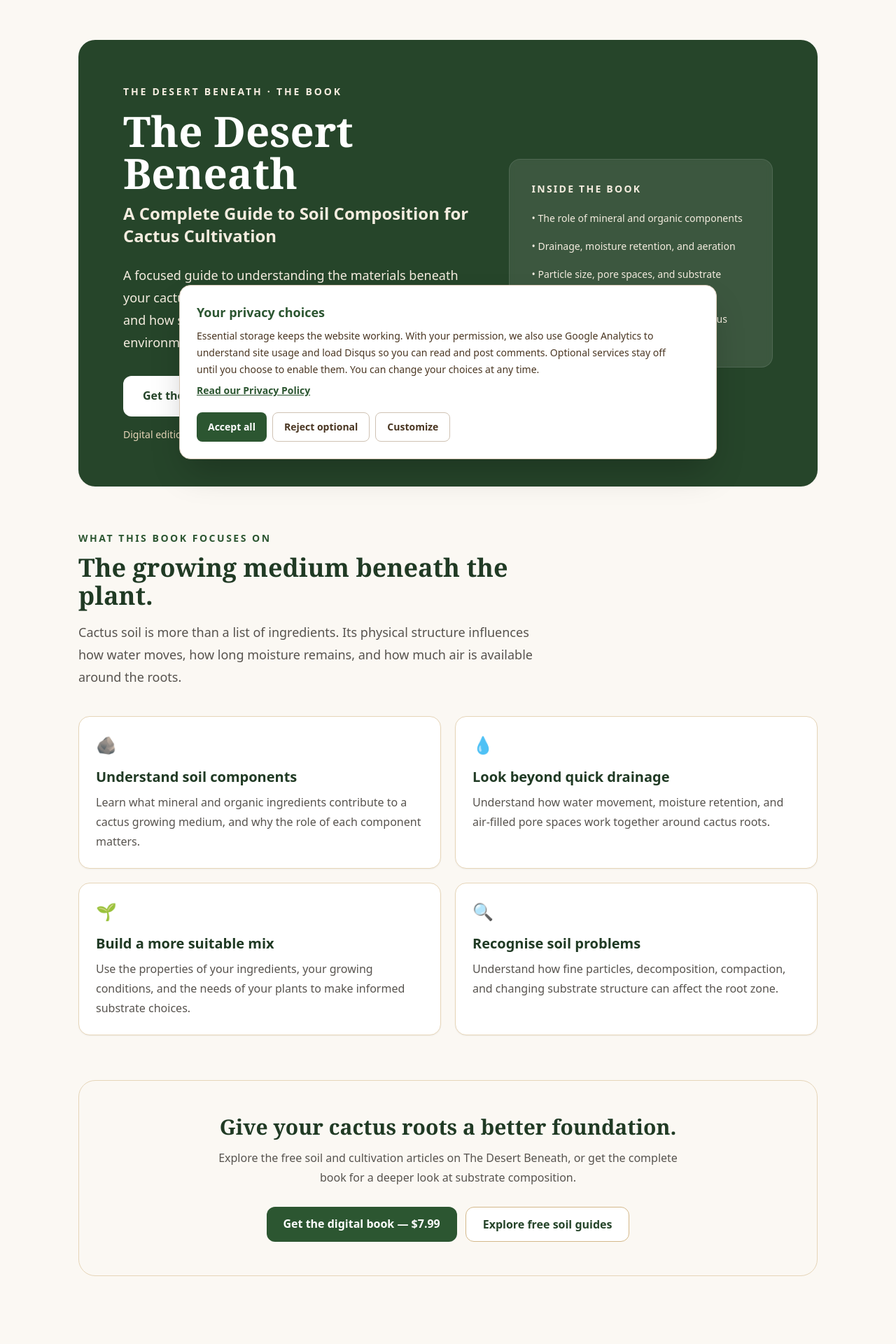
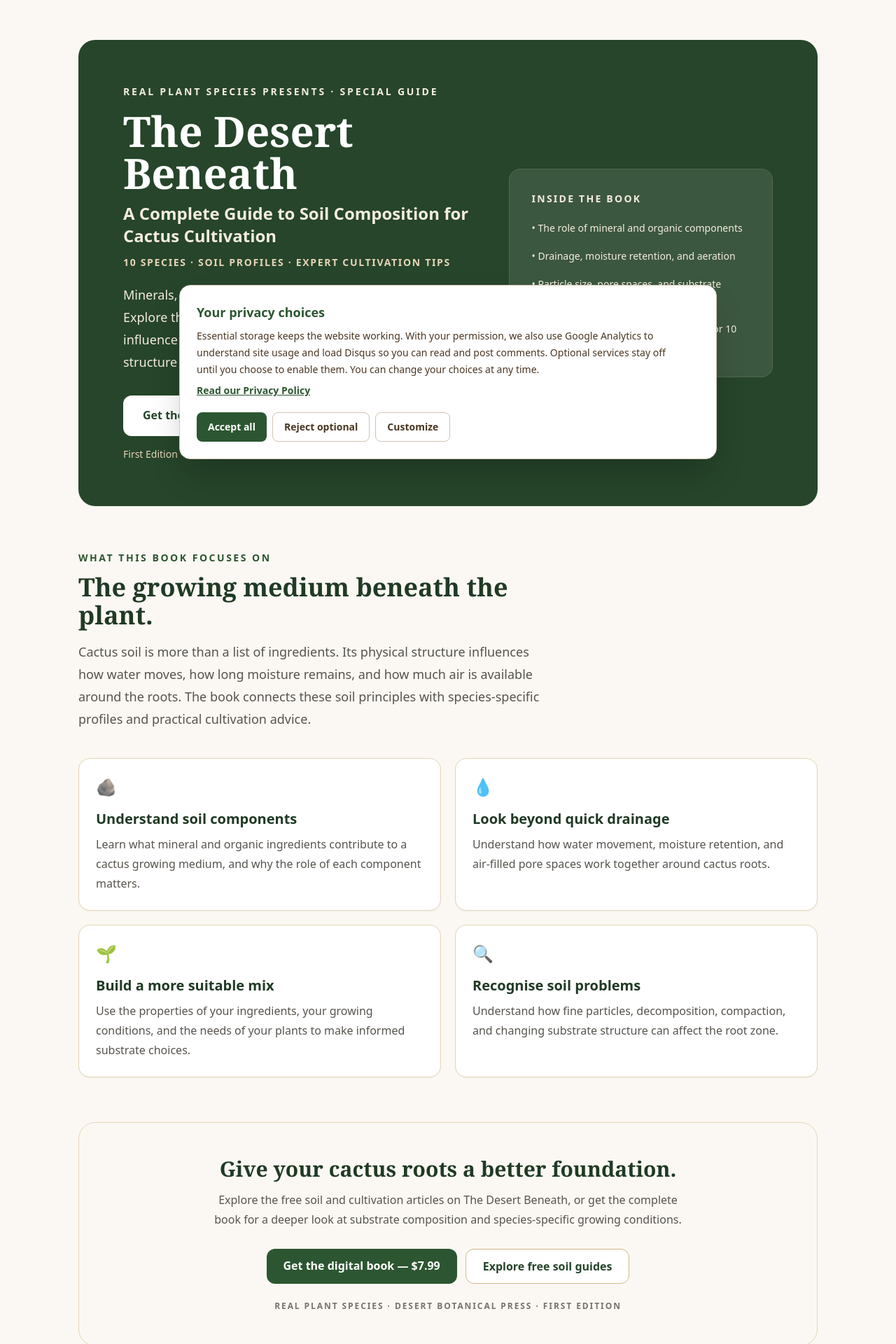
Before and after one commit to valdo-tech-pro/desert-beneath, a Next.js app: page /book in a window 1280 px wide. Shown: the part 120-2040 px from the top of the page at 70% size. Built offline with nearby package versions, Linux system fonts and the light colour scheme.

Commit message:
Add published book imprint and edition details

```diff
--- a/app/book/page.tsx
+++ b/app/book/page.tsx
@@ -24,15 +24,18 @@ export default function BookPage() {
       <section className="overflow-hidden rounded-3xl bg-cactus-800 text-white shadow-sm">
         <div className="grid items-center gap-10 px-6 py-12 sm:px-10 md:grid-cols-[1.15fr_.85fr] md:py-16 lg:px-16">
           <div>
-            <p className="text-sm font-bold uppercase tracking-[0.2em] text-sand-100">The Desert Beneath · The Book</p>
+            <p className="text-sm font-bold uppercase tracking-[0.2em] text-sand-100">Real Plant Species presents · Special Guide</p>
             <h1 className="mt-4 max-w-3xl font-serif text-4xl font-bold leading-tight sm:text-5xl lg:text-6xl">
               The Desert Beneath
             </h1>
             <p className="mt-3 max-w-2xl text-xl font-semibold leading-8 text-sand-100 sm:text-2xl">
               A Complete Guide to Soil Composition for Cactus Cultivation
             </p>
-            <p className="mt-6 max-w-2xl text-lg leading-8 text-sand-100">
-              A focused guide to understanding the materials beneath your cactus, how they influence water and air movement, and how substrate structure supports a healthy root environment.
+            <p className="mt-3 text-sm font-semibold uppercase tracking-[0.12em] text-sand-200">
+              10 Species · Soil Profiles · Expert Cultivation Tips
+            </p>
+            <p className="mt-5 max-w-2xl text-lg leading-8 text-sand-100">
+              Minerals, microbes, and the science of thriving in arid soil. Explore the materials beneath your cactus, how they influence water and air movement, and how substrate structure supports a healthy root environment.
             </p>
             <div className="mt-8 flex flex-col gap-3 sm:flex-row">
               <a href="https://selar.com/e829s1lr46" target="_blank" rel="noopener noreferrer" className="rounded-xl bg-white px-7 py-4 text-center font-bold text-cactus-800 transition hover:bg-sand-100">
@@ -42,7 +45,7 @@ export default function BookPage() {
                 View on Amazon →
               </a>
             </div>
-            <p className="mt-4 text-sm text-sand-200">Digital edition available through Selar. Amazon listing also available.</p>
+            <p className="mt-4 text-sm text-sand-200">First Edition · Desert Botanical Press · 2026</p>
           </div>
 
           <div className="rounded-2xl border border-white/10 bg-white/10 p-8 backdrop-blur-sm">
@@ -51,7 +54,7 @@ export default function BookPage() {
               <li>• The role of mineral and organic components</li>
               <li>• Drainage, moisture retention, and aeration</li>
               <li>• Particle size, pore spaces, and substrate structure</li>
-              <li>• Choosing and evaluating a mix for cactus cultivation</li>
+              <li>• Soil profiles and cultivation guidance for 10 cactus species</li>
             </ul>
           </div>
         </div>
@@ -61,7 +64,7 @@ export default function BookPage() {
         <div className="max-w-2xl">
           <p className="text-sm font-bold uppercase tracking-[0.18em] text-cactus-700">What this book focuses on</p>
           <h2 className="mt-3 font-serif text-3xl font-bold text-cactus-900 sm:text-4xl">The growing medium beneath the plant.</h2>
-          <p className="mt-4 text-lg leading-8 text-stone-600">Cactus soil is more than a list of ingredients. Its physical structure influences how water moves, how long moisture remains, and how much air is available around the roots.</p>
+          <p className="mt-4 text-lg leading-8 text-stone-600">Cactus soil is more than a list of ingredients. Its physical structure influences how water moves, how long moisture remains, and how much air is available around the roots. The book connects these soil principles with species-specific profiles and practical cultivation advice.</p>
         </div>
         <div className="mt-10 grid gap-5 sm:grid-cols-2">
           {benefits.map(([icon, title, text]) => (
@@ -76,11 +79,12 @@ export default function BookPage() {
 
       <section className="rounded-3xl border border-sand-200 bg-sand-50 px-6 py-12 text-center sm:px-10">
         <h2 className="font-serif text-3xl font-bold text-cactus-900">Give your cactus roots a better foundation.</h2>
-        <p className="mx-auto mt-3 max-w-2xl leading-7 text-stone-600">Explore the free soil and cultivation articles on The Desert Beneath, or get the complete book for a deeper look at substrate composition.</p>
+        <p className="mx-auto mt-3 max-w-2xl leading-7 text-stone-600">Explore the free soil and cultivation articles on The Desert Beneath, or get the complete book for a deeper look at substrate composition and species-specific growing conditions.</p>
         <div className="mt-7 flex flex-col justify-center gap-3 sm:flex-row">
           <a href="https://selar.com/e829s1lr46" target="_blank" rel="noopener noreferrer" className="rounded-xl bg-cactus-700 px-6 py-3 font-bold text-white transition hover:bg-cactus-800">Get the digital book — $7.99</a>
           <Link href="/soil" className="rounded-xl border border-sand-300 bg-white px-6 py-3 font-bold text-cactus-800 transition hover:bg-sand-50">Explore free soil guides</Link>
         </div>
+        <p className="mt-6 text-xs font-semibold uppercase tracking-[0.16em] text-stone-500">Real Plant Species · Desert Botanical Press · First Edition</p>
       </section>
     </div>
   )
```
